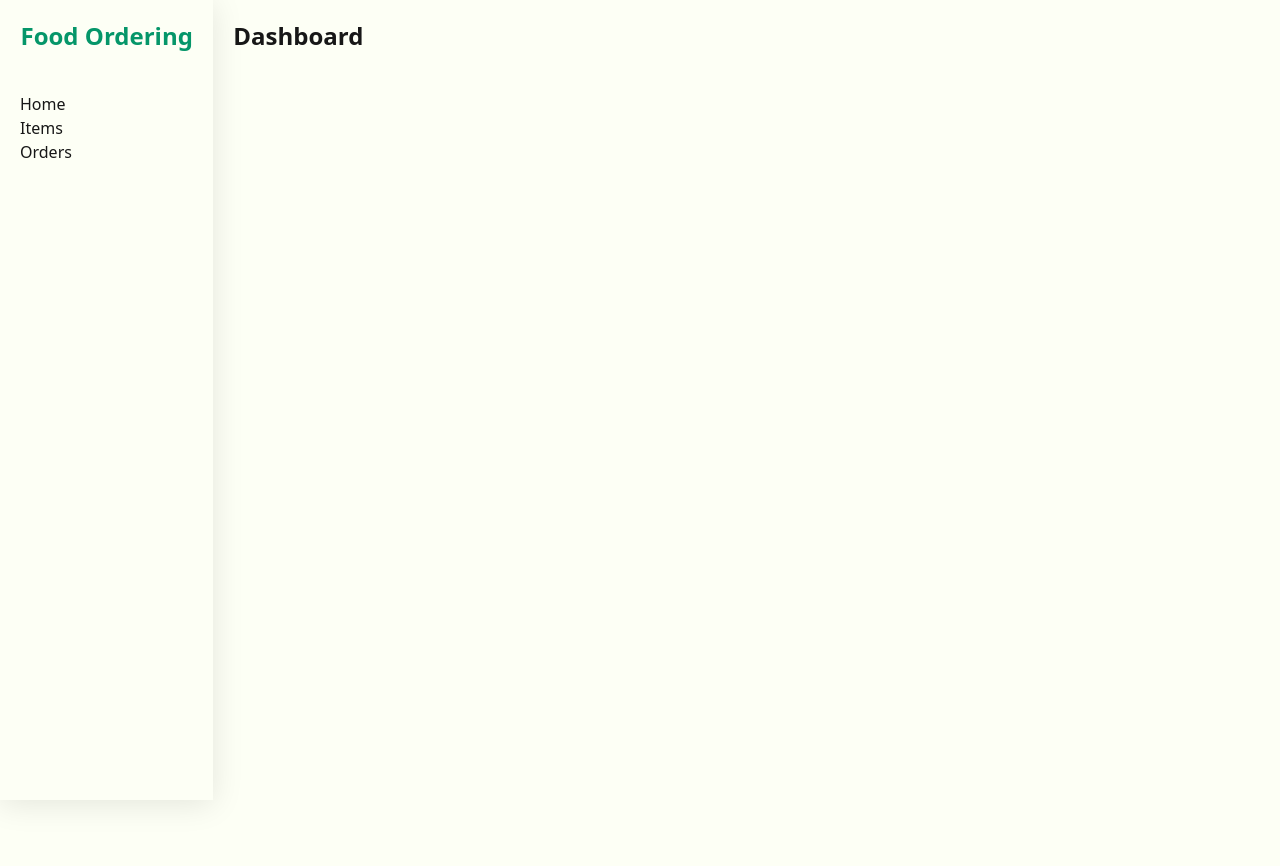
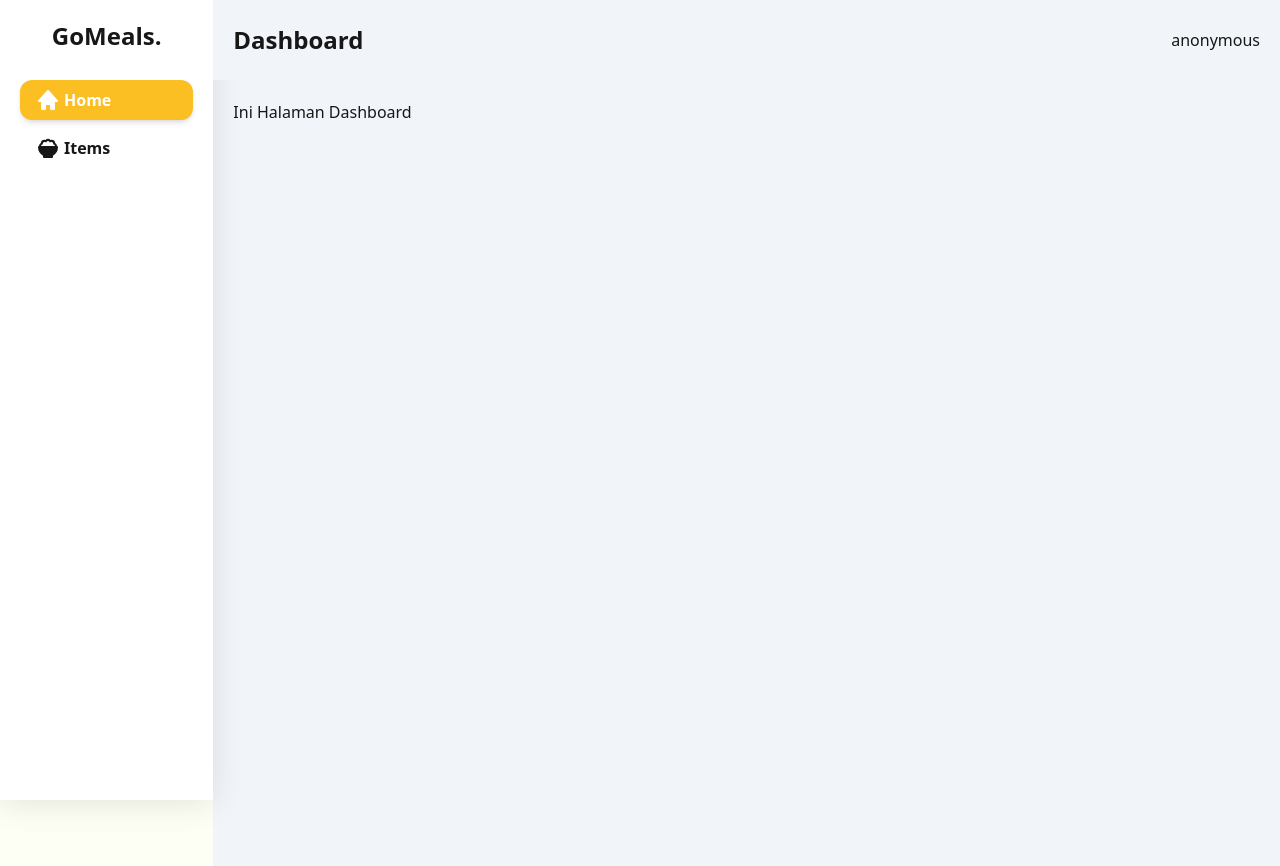
Before and after one commit to mugni1/food-order-app-new, a Next.js app: page /dashboard in a window 1280 px wide. Shown: the top 866 px of the page. Before the commit the page ends 800 px from the top, so only its background shows below. Built offline with nearby package versions, Linux system fonts and the light colour scheme.

Commit message:
add items page

```diff
--- /dev/null
+++ b/src/app/(admin)/dashboard/items/page.jsx
@@ -0,0 +1,61 @@
+"use client";
+
+import Button from "@/components/Button";
+import axios from "axios";
+import Link from "next/link";
+import { useEffect, useState } from "react";
+
+export default function ItemsPage() {
+  const [items, setItems] = useState([]);
+  useEffect(() => {
+    axios({
+      method: "GET",
+      url: "http://localhost:8000/api/items",
+    }).then((res) => {
+      setItems(res.data.data);
+      console.log(res.data.data);
+    });
+  }, []);
+  return (
+    <main className="w-full">
+      <Link
+        className="px-5 bg-emerald-600 ring-emerald-600 active:scale-95 py-2 text-white active:ring-2 ring-offset-2 rounded-lg font-semibold  transition-all ease-in-out"
+        href="/items/add"
+      >
+        Add Items
+      </Link>
+      <section className="w-full rounded-xl shadow-lg p-5 bg-white my-5">
+        <table className="w-full">
+          <thead>
+            <tr className=" border-b">
+              <th className="w-1/12 py-5">No</th>
+              <th>Image</th>
+              <th>Name</th>
+              <th>Price</th>
+              <th>Action</th>
+            </tr>
+          </thead>
+          <tbody className="w-full">
+            {items.map((item, index) => (
+              <tr className="w-full  border-b" key={item.id}>
+                <td className="w-1/12 text-center">{index + 1}</td>
+                <td className="w-3/12 p-5 h-40">
+                  <img
+                    src={`http://localhost:8000/storage/images/${item.image}`}
+                    alt=""
+                    className="rounded-xl shadow-lg h-full mx-auto border"
+                  />
+                </td>
+                <td className="text-center">{item.name}</td>
+                <td className="text-center">
+                  Rp {item.price.toLocaleString("id-ID")}
+                </td>
+                <td>Delete</td>
+              </tr>
+            ))}
+          </tbody>
+        </table>
+      </section>
+    </main>
+  );
+}
--- a/src/app/(admin)/dashboard/layout.jsx
+++ b/src/app/(admin)/dashboard/layout.jsx
@@ -1,45 +1,20 @@
+import SideBar from "@/components/dashboard/SideBar";
+import Username from "@/components/dashboard/Username";
 import Link from "next/link";
 
 export default function DashboardLayout({ children }) {
   return (
     <main className=" w-full flex flex-wrap">
-      <section
-        className="w-2/12 min-h-screen fixed flex flex-col"
-        style={{
-          boxShadow: "0 4px 30px rgba(0, 0, 0, 0.1)",
-        }}
-      >
-        <h1 className="text-2xl font-semibold text-emerald-600 p-5 w-full text-center mb-5">
-          Food Ordering
-        </h1>
-        <ul className="w-full">
-          <li className="ps-5">
-            <Link
-              className=" w-full hover:bg-emerald-600  hover:text-white py-2"
-              href="/dashboard"
-            >
-              Home
-            </Link>
-          </li>
-          <li className="ps-5">
-            <Link
-              className=" w-full hover:bg-emerald-600  hover:text-white py-2"
-              href="/dashboard"
-            >
-              Items
-            </Link>
-          </li>
-          <li className="ps-5">
-            <Link
-              className=" w-full hover:bg-emerald-600  hover:text-white py-2"
-              href="/dashboard"
-            >
-              Orders
-            </Link>
-          </li>
-        </ul>
+      <SideBar />
+      <section className=" ms-auto w-10/12 flex flex-col">
+        <header className="w-full flex justify-between items-center h-20 px-5 sticky top-0 bg-slate-100">
+          <h1 className="text-2xl font-semibold">Dashboard</h1>
+          <div>
+            <Username />
+          </div>
+        </header>
+        <main className="p-5 bg-slate-100">{children}</main>
       </section>
-      <section className=" ms-auto p-5 w-10/12">{children}</section>
     </main>
   );
 }
--- a/src/app/(admin)/dashboard/page.jsx
+++ b/src/app/(admin)/dashboard/page.jsx
@@ -1,7 +1,10 @@
 export default function DashboardPage() {
   return (
     <>
-      <h1 className="text-2xl font-semibold">Dashboard</h1>
+      <main className="min-h-screen">
+        <h1>Ini Halaman Dashboard</h1>
+      </main>
+      <main className="min-h-screen"></main>
     </>
   );
 }
--- /dev/null
+++ b/src/components/Button.jsx
@@ -0,0 +1,12 @@
+export default function Button({
+  className = "bg-emerald-600  ring-emerald-800",
+  children,
+}) {
+  return (
+    <button
+      className={`py-2 text-white active:ring-2 ring-offset-2 rounded-lg font-semibold ${className}`}
+    >
+      {children}
+    </button>
+  );
+}
--- /dev/null
+++ b/src/components/dashboard/SideBar.jsx
@@ -0,0 +1,60 @@
+"use client";
+import Link from "next/link";
+import { usePathname } from "next/navigation";
+
+export default function SideBar() {
+  const pathname = usePathname();
+  return (
+    <section
+      className="w-2/12 min-h-screen fixed flex flex-col bg-white"
+      style={{
+        boxShadow: "0 4px 30px rgba(0, 0, 0, 0.1)",
+      }}
+    >
+      <h1 className="text-2xl font-semibold  p-5 w-full text-center mb-2">
+        GoMeals.
+      </h1>
+      <ul className="w-full flex flex-col gap-2">
+        <li className="w-full px-5">
+          <Link
+            className={` rounded-xl py-2 px-4 w-full flex items-center gap-1 font-semibold hover:ring-1 ring-amber-400 transition-all ease-in-out ${
+              pathname == "/dashboard" && "bg-amber-400 text-white shadow-md "
+            }`}
+            href="/dashboard"
+          >
+            <svg
+              xmlns="http://www.w3.org/2000/svg"
+              width="24"
+              height="24"
+              viewBox="0 0 24 24"
+              className="fill-current"
+            >
+              <path d="m21.743 12.331-9-10c-.379-.422-1.107-.422-1.486 0l-9 10a.998.998 0 0 0-.17 1.076c.16.361.518.593.913.593h2v7a1 1 0 0 0 1 1h3a1 1 0 0 0 1-1v-4h4v4a1 1 0 0 0 1 1h3a1 1 0 0 0 1-1v-7h2a.998.998 0 0 0 .743-1.669z"></path>
+            </svg>
+            Home
+          </Link>
+        </li>
+        <li className="w-full px-5">
+          <Link
+            className={` rounded-xl py-2 px-4 w-full flex items-center gap-1 font-semibold hover:ring-1 ring-amber-400 transition-all ease-in-out ${
+              pathname == "/dashboard/items" &&
+              "bg-amber-400 text-white shadow-md"
+            }`}
+            href="/dashboard/items"
+          >
+            <svg
+              xmlns="http://www.w3.org/2000/svg"
+              width="24"
+              height="24"
+              viewBox="0 0 24 24"
+              className="fill-current"
+            >
+              <path d="M21 10a3.58 3.58 0 0 0-1.8-3 3.66 3.66 0 0 0-3.63-3.13 3.86 3.86 0 0 0-1 .13 3.7 3.7 0 0 0-5.11 0 3.86 3.86 0 0 0-1-.13A3.66 3.66 0 0 0 4.81 7 3.58 3.58 0 0 0 3 10a1 1 0 0 0-1 1 10 10 0 0 0 5 8.66V21a1 1 0 0 0 1 1h8a1 1 0 0 0 1-1v-1.34A10 10 0 0 0 22 11a1 1 0 0 0-1-1zM5 10a1.59 1.59 0 0 1 1.11-1.39l.83-.26-.16-.85a1.64 1.64 0 0 1 1.66-1.62 1.78 1.78 0 0 1 .83.2l.81.45.5-.77a1.71 1.71 0 0 1 2.84 0l.5.77.81-.45a1.78 1.78 0 0 1 .83-.2 1.65 1.65 0 0 1 1.67 1.6l-.16.85.82.28A1.59 1.59 0 0 1 19 10z"></path>
+            </svg>{" "}
+            Items
+          </Link>
+        </li>
+      </ul>
+    </section>
+  );
+}
--- /dev/null
+++ b/src/components/dashboard/TimeNow.jsx
@@ -0,0 +1,18 @@
+"use client";
+import { useState, useEffect } from "react";
+
+export default function TimeNow() {
+  const [now, setNow] = useState(new Date());
+  useEffect(() => {
+    const interval = setInterval(() => setNow(new Date()), 1000);
+    // unmount
+    return () => clearInterval(interval);
+  }, []);
+  return (
+    <div className=" w-full text-center font-semibold text-slate-700 mb-5">
+      <span className="p-2 border border-emerald-600 rounded-full">
+        {now.toLocaleTimeString()}
+      </span>
+    </div>
+  );
+}
--- /dev/null
+++ b/src/components/dashboard/Username.jsx
@@ -0,0 +1,12 @@
+"use client";
+import { useEffect, useState } from "react";
+
+export default function Username() {
+  const [name, setName] = useState(null);
+
+  useEffect(() => {
+    setName(localStorage.getItem("name"));
+  }, []);
+
+  return <h2>{name ?? "anonymous"}</h2>;
+}
```
Also changed, not shown: public/bxs-bowl-rice.svg (added), public/bxs-home.svg (added).
